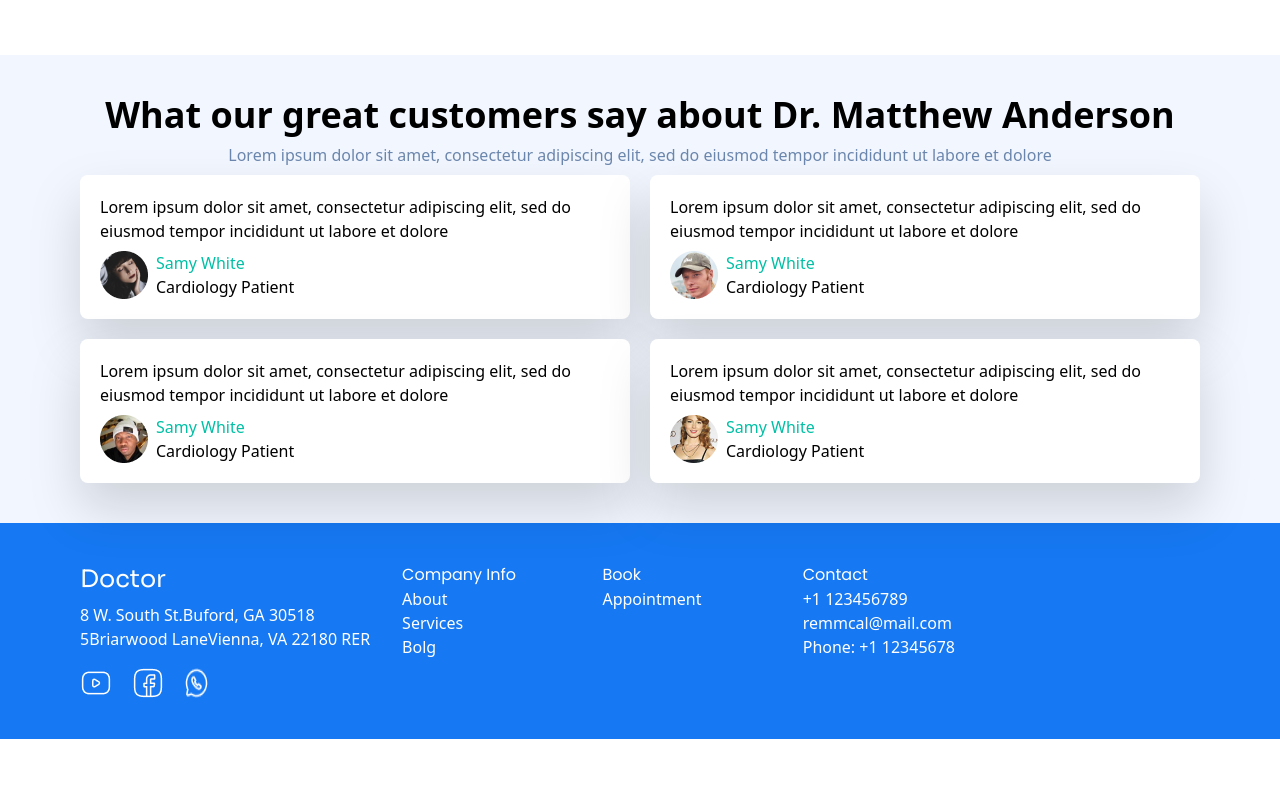
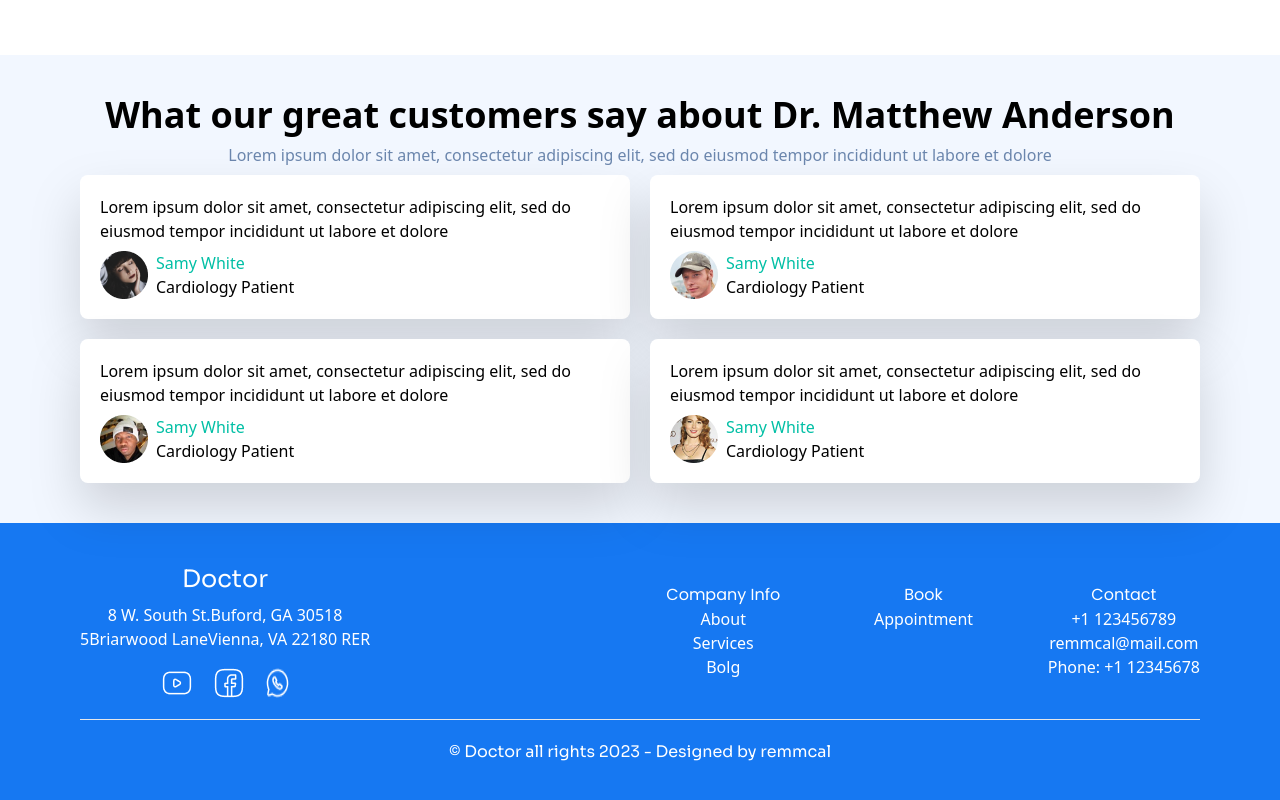
Before and after one commit to anowara-begum/Doctor, a plain HTML site: page index.html in a window 1280 px wide. Shown: the part 5100-5900 px from the top of the page. Before the commit the page ends 5839 px from the top, so only its background shows below. Drawn offline with nearby package versions, Linux system fonts and the light colour scheme.

Commit message:
first commit

```diff
--- a/index.html
+++ b/index.html
@@ -417,7 +417,7 @@
         </section>
 
         <footer class=" text-[#FFF] px-5 lg:px-16 xl:px-20 py-10 gap-5 bg-[#1678F2] ">
-            <div class="flex gap-8 ">
+            <div class="lg:flex gap-8 justify-between space-y-5 text-center ">
                 <div class="space-y-4">
                     <div class="space-y-2">
                         <h1 class="text-2xl font-['sora'] ">Doctor</h1>
@@ -425,13 +425,13 @@
                             <br> 5Briarwood LaneVienna, VA 22180 RER
                         </p>
                     </div>
-                    <div class="flex space-x-5">
+                    <div class="flex space-x-5 justify-center">
                         <img src="./images/youtube.png" alt="">
                         <img src="./images/facebook.png" alt="">
                         <img src="./images/whatsapp.png" alt="">
                     </div>
                 </div>
-                <div class="grid lg:grid-cols-3  gap-12 ">
+                <div class="grid lg:grid-cols-3 xl:grid-cols-3   gap-12  ">
                     <ul>
                         <li class="text-base font-['Poppins']">Company Info</li>
                         <li>About</li>
@@ -450,6 +450,8 @@
                     </ul>
                 </div>
             </div>
+            <hr class="mt-5">
+            <h1 class="text-base font-['sora'] text-center mt-5">© Doctor all rights 2023 - Designed by remmcal</h1>
 
         </footer>
 
```
